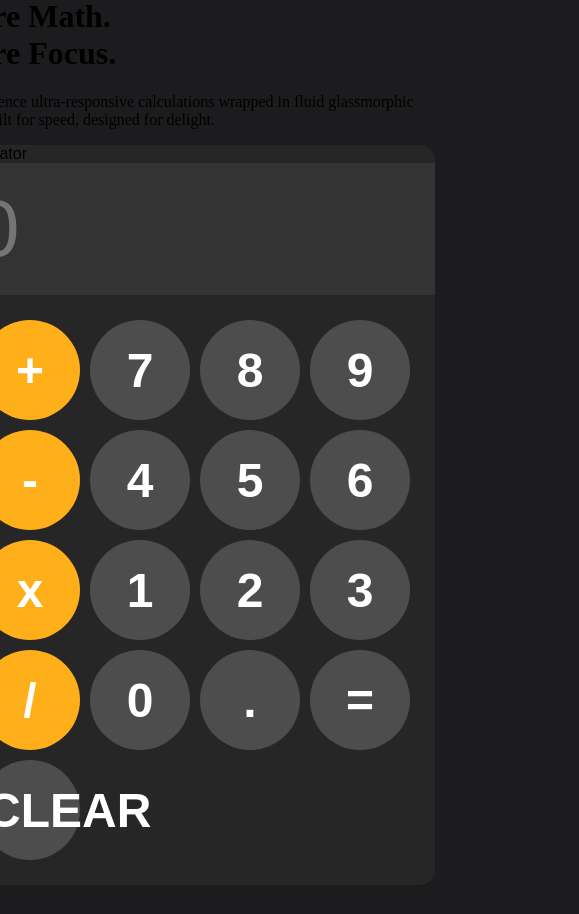
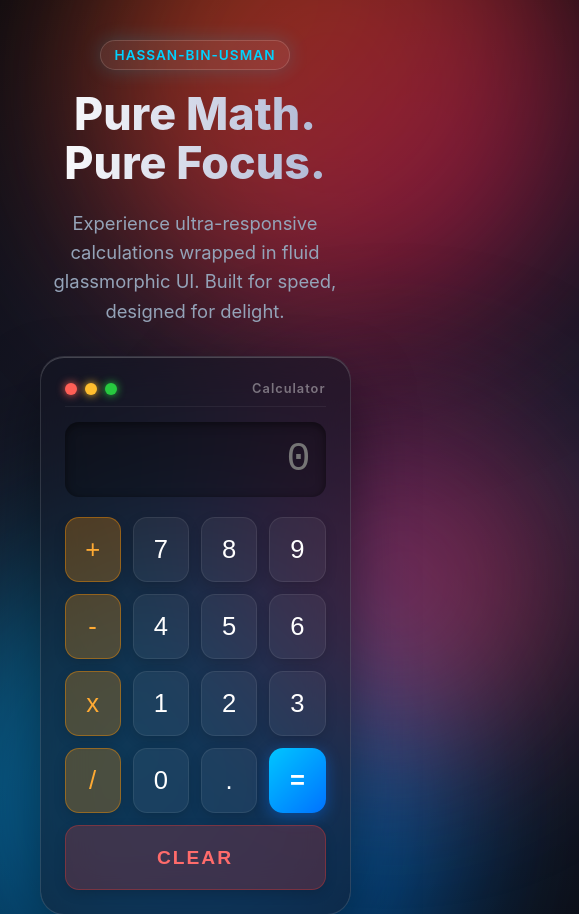
Before and after one commit to hasssanop1/Calculator-app, a plain HTML site: page index.html in a window 390 px wide. Shown: the top 914 px of the page, 579 px wide, since content can reach past the window. Before the commit the page ends 885 px from the top, so only its background shows below. Drawn offline with Linux system fonts and the light colour scheme.

Commit message:
Refactor CSS for responsive design and layout

```diff
--- a/style.css
+++ b/style.css
@@ -1,174 +1,338 @@
+/* =========================================
+   1. RESET & CORE SETUP
+========================================= */
+* {
+    margin: 0;
+    padding: 0;
+    box-sizing: border-box;
+}
+
 body {
-    margin: 0;
+    min-height: 100vh;
+    background-color: #0d0e15;
+    background: radial-gradient(circle at 50% 50%, #1a1c2e 0%, #0a0b10 100%);
+    font-family: -apple-system, BlinkMacSystemFont, "Segoe UI", Roboto, Helvetica, Arial, sans-serif;
+    color: white;
+    overflow-x: hidden;
+    position: relative;
     display: flex;
     justify-content: center;
     align-items: center;
-    height: 100vh;
-    background-color: #1C1C1E;
-    height: 100vh;
-    width: 100vw;
 }
 
-#calculator {
-    font-family: Arial, Helvetica, sans-serif;
-    background-color: hsl(0, 0%, 15%);
-    border-radius: 15px;
-    max-width: 500px;
-    overflow: hidden;
+/* =========================================
+   2. ANIMATED BACKGROUND LIGHT ORBS
+========================================= */
+.light-orb {
+    position: absolute;
+    border-radius: 50%;
+    filter: blur(80px);
+    z-index: 0;
+    opacity: 0.55;
+    pointer-events: none;
+    animation: floatOrb 20s infinite alternate ease-in-out;
 }
 
+.orb-1 {
+    width: 450px;
+    height: 450px;
+    background: linear-gradient(135deg, #ff6a00, #ee0979);
+    top: -10%;
+    left: 10%;
+}
+
+.orb-2 {
+    width: 500px;
+    height: 500px;
+    background: linear-gradient(135deg, #00c6ff, #0072ff);
+    bottom: -15%;
+    right: 5%;
+    animation-duration: 25s;
+    animation-delay: -5s;
+}
+
+.orb-3 {
+    width: 350px;
+    height: 350px;
+    background: linear-gradient(135deg, #8a2387, #e94057);
+    top: 40%;
+    left: 60%;
+    animation-duration: 18s;
+    animation-delay: -10s;
+}
+
+@keyframes floatOrb {
+    0% { transform: translate(0, 0) scale(1); }
+    33% { transform: translate(80px, -50px) scale(1.1); }
+    66% { transform: translate(-60px, 60px) scale(0.9); }
+    100% { transform: translate(20px, -20px) scale(1.05); }
+}
+
+/* =========================================
+   3. LANDING PAGE LAYOUT
+========================================= */
+.landing-container {
+    position: relative;
+    z-index: 1;
+    display: flex;
+    flex-direction: row;
+    align-items: center;
+    justify-content: space-around;
+    max-width: 1200px;
+    width: 90%;
+    padding: 40px 20px;
+    gap: 60px;
+}
+
+.hero-section {
+    max-width: 480px;
+    animation: fadeInRight 1s ease-out;
+}
+
+.badge {
+    display: inline-block;
+    padding: 6px 14px;
+    background: rgba(255, 255, 255, 0.08);
+    border: 1px solid rgba(255, 255, 255, 0.15);
+    border-radius: 20px;
+    font-size: 0.85rem;
+    font-weight: 600;
+    letter-spacing: 1px;
+    text-transform: uppercase;
+    color: #00d2ff;
+    margin-bottom: 20px;
+    box-shadow: 0 0 20px rgba(0, 210, 255, 0.2);
+}
+
+.hero-section h1 {
+    font-size: clamp(2.8rem, 5vw, 4rem);
+    line-height: 1.1;
+    font-weight: 800;
+    margin-bottom: 20px;
+    background: linear-gradient(to right, #ffffff, #a8b2d1);
+    -webkit-background-clip: text;
+    -webkit-text-fill-color: transparent;
+}
+
+.hero-section p {
+    color: #94a3b8;
+    font-size: 1.15rem;
+    line-height: 1.6;
+}
+
+/* =========================================
+   4. CALCULATOR GLASS UI & ANIMATIONS
+========================================= */
+#calculator {
+    background: rgba(20, 22, 35, 0.55);
+    backdrop-filter: blur(25px);
+    -webkit-backdrop-filter: blur(25px);
+    border: 1px solid rgba(255, 255, 255, 0.12);
+    border-radius: 24px;
+    width: 100%;
+    max-width: 400px;
+    padding: 24px;
+    box-shadow: 0 30px 60px rgba(0, 0, 0, 0.5),
+                inset 0 1px 0 rgba(255, 255, 255, 0.2);
+    animation: floatCalc 6s ease-in-out infinite, fadeInLeft 1s ease-out;
+}
+
+@keyframes floatCalc {
+    0%, 100% { transform: translateY(0px); }
+    50% { transform: translateY(-10px); }
+}
+
+/* Mac-like Window Header */
+.calc-header {
+    display: flex;
+    align-items: center;
+    justify-content: space-between;
+    margin-bottom: 15px;
+    padding-bottom: 10px;
+    border-bottom: 1px solid rgba(255, 255, 255, 0.06);
+}
+
+.window-controls {
+    display: flex;
+    gap: 8px;
+}
+
+.dot {
+    width: 12px;
+    height: 12px;
+    border-radius: 50%;
+    display: inline-block;
+}
+.close { background-color: #ff5f56; box-shadow: 0 0 8px #ff5f56; }
+.minimize { background-color: #ffbd2e; box-shadow: 0 0 8px #ffbd2e; }
+.maximize { background-color: #27c93f; box-shadow: 0 0 8px #27c93f; }
+
+.calc-title {
+    font-size: 0.8rem;
+    color: rgba(255, 255, 255, 0.4);
+    font-weight: 600;
+    letter-spacing: 1px;
+}
+
+/* Display Screen */
 #display {
     width: 100%;
-    padding: 20px;
-    font-size: 5rem;
-    text-align: left;
+    padding: 15px;
+    font-size: clamp(2.5rem, 8vw, 3.5rem);
+    text-align: right;
     border: none;
-    background-color: hsl(0, 0%, 20%);
-    color: white;
+    background: rgba(0, 0, 0, 0.25);
+    border-radius: 14px;
+    color: #fff;
+    margin-bottom: 20px;
+    outline: none;
+    font-family: monospace;
+    box-shadow: inset 0 2px 10px rgba(0,0,0,0.5);
+    transition: all 0.3s ease;
 }
 
+/* Glow pulse animation triggered via JS when evaluating */
+.display-glow {
+    animation: screenPulse 0.4s ease;
+}
+
+@keyframes screenPulse {
+    0% { text-shadow: 0 0 0px #00d2ff; }
+    50% { text-shadow: 0 0 20px #00d2ff; color: #00d2ff; }
+    100% { text-shadow: 0 0 0px #00d2ff; }
+}
+
+/* Button Grid */
 #keys {
     display: grid;
     grid-template-columns: repeat(4, 1fr);
-    gap: 10px;
-    padding: 25px;
+    gap: 12px;
 }
 
 button {
-    width: 100px;
-    height: 100px;
-    border-radius: 50px;
-    border: none;
-    background-color: hsl(0, 0%, 30%);
+    position: relative;
+    overflow: hidden;
+    height: 65px;
+    border-radius: 14px;
+    border: 1px solid rgba(255, 255, 255, 0.08);
+    background: rgba(255, 255, 255, 0.05);
     color: white;
-    font-size: 3rem;
-    font-weight: bold;
+    font-size: 1.6rem;
+    font-weight: 500;
     cursor: pointer;
+    transition: all 0.2s cubic-bezier(0.25, 0.8, 0.25, 1);
+    box-shadow: 0 4px 12px rgba(0, 0, 0, 0.15);
 }
 
+/* Hover & Active States */
 button:hover {
-    background-color: hsl(0, 0%, 40%);
+    background: rgba(255, 255, 255, 0.14);
+    transform: translateY(-3px) scale(1.02);
+    border-color: rgba(255, 255, 255, 0.25);
+    box-shadow: 0 8px 20px rgba(0, 0, 0, 0.3),
+                0 0 15px rgba(255, 255, 255, 0.1);
 }
 
 button:active {
-    background-color: hsl(0, 0%, 50%);
-}
-.operator-btn{
-    background-color: hsl(39, 100%, 55%);
-}
-.operator-btn:hover{
-    background-color: hsl(35, 100%, 65%);
-}
-.operator-btn:hover{
-    background-color: hsl(35, 100%, 75%);
+    transform: translateY(1px) scale(0.96);
+    background: rgba(255, 255, 255, 0.03);
+    box-shadow: 0 2px 5px rgba(0, 0, 0, 0.2);
 }
 
-
-
-
-/* Media Queries */
-
-
-
-
-
-
-
-
-/* =========================
-   MOBILE DEVICES
-========================= */
-
-/* Extra Small Phones */
-@media (max-width: 320px) {
+/* Operator & Special Button Accents */
+.operator-btn {
+    background: rgba(255, 149, 0, 0.25);
+    border-color: rgba(255, 149, 0, 0.4);
+    color: #ffaa33;
 }
 
-/* Small Phones */
-@media (min-width: 321px) and (max-width: 480px) {
+.operator-btn:hover {
+    background: rgba(255, 149, 0, 0.45);
+    box-shadow: 0 8px 20px rgba(255, 149, 0, 0.3);
+    color: #fff;
 }
 
-/* Large Phones */
-@media (min-width: 481px) and (max-width: 600px) {
-    #calculator{
-        height: 100%;
-        width: 100%;
-
-
-    }
-
+.equals-btn {
+    background: linear-gradient(135deg, #00c6ff, #0072ff);
+    font-weight: bold;
+    border: none;
+    box-shadow: 0 4px 15px rgba(0, 114, 255, 0.4);
 }
 
-
-/* =========================
-   TABLETS
-========================= */
-
-/* Small Tablets (Portrait) */
-@media (min-width: 601px) and (max-width: 768px) {
+.equals-btn:hover {
+    background: linear-gradient(135deg, #1adeff, #1984ff);
+    box-shadow: 0 8px 25px rgba(0, 114, 255, 0.6);
 }
 
-/* Tablets (Landscape) */
-@media (min-width: 769px) and (max-width: 1024px) {
-    #calculator{
-        height: 100%;
-        width: 100%;
+.clear-btn {
+    grid-column: span 4;
+    background: rgba(255, 59, 48, 0.2);
+    border-color: rgba(255, 59, 48, 0.3);
+    color: #ff6b6b;
+    font-size: 1.2rem;
+    letter-spacing: 2px;
+    font-weight: 700;
+}
 
+.clear-btn:hover {
+    background: rgba(255, 59, 48, 0.4);
+    color: #fff;
+    box-shadow: 0 8px 20px rgba(255, 59, 48, 0.3);
+}
 
+/* Ripple Animation Effect */
+.ripple-effect {
+    position: absolute;
+    border-radius: 50%;
+    background: rgba(255, 255, 255, 0.4);
+    transform: scale(0);
+    animation: ripple 0.6s linear;
+    pointer-events: none;
+}
+
+@keyframes ripple {
+    to {
+        transform: scale(4);
+        opacity: 0;
     }
 }
 
-
-/* =========================
-   LAPTOPS
-========================= */
-
-/* Small Laptops */
-@media (min-width: 1025px) and (max-width: 1280px) {
+/* =========================================
+   5. RESPONSIVE MEDIA QUERIES
+========================================= */
+@keyframes fadeInRight {
+    from { opacity: 0; transform: translateX(-40px); }
+    to { opacity: 1; transform: translateX(0); }
 }
 
-/* Standard Laptops */
-@media (min-width: 1281px) and (max-width: 1440px) {
+@keyframes fadeInLeft {
+    from { opacity: 0; transform: translateX(40px); }
+    to { opacity: 1; transform: translateX(0); }
 }
 
+@media (max-width: 900px) {
+    .landing-container {
+        flex-direction: column;
+        text-align: center;
+        gap: 30px;
+    }
 
-/* =========================
-   DESKTOPS
-========================= */
+    .hero-section {
+        max-width: 100%;
+    }
 
-/* Large Desktops */
-@media (min-width: 1441px) and (max-width: 1920px) {
+    #calculator {
+        animation: none; /* Stops vertical float on mobile for better touch UX */
+    }
 }
 
-/* Extra Large / 4K Screens */
-@media (min-width: 1921px) {
+@media (max-height: 700px) {
+    button {
+        height: 50px;
+        font-size: 1.3rem;
+    }
+    #display {
+        padding: 10px;
+        margin-bottom: 10px;
+    }
 }
-
-
-/* =========================
-   ORIENTATION
-========================= */
-
-/* Portrait Mode */
-@media (orientation: portrait) {
-}
-
-/* Landscape Mode */
-@media (orientation: landscape) {
-}
-
-
-/* =========================
-   ASPECT RATIO
-========================= */
-
-/* Ultrawide Screens (21:9) */
-@media (min-aspect-ratio: 21/9) {
-}
-
-/* Widescreen (16:9) */
-@media (aspect-ratio: 16/9) {
-}
-
-/* Square / Narrow Screens */
-@media (max-aspect-ratio: 1/1) {
-}
```
